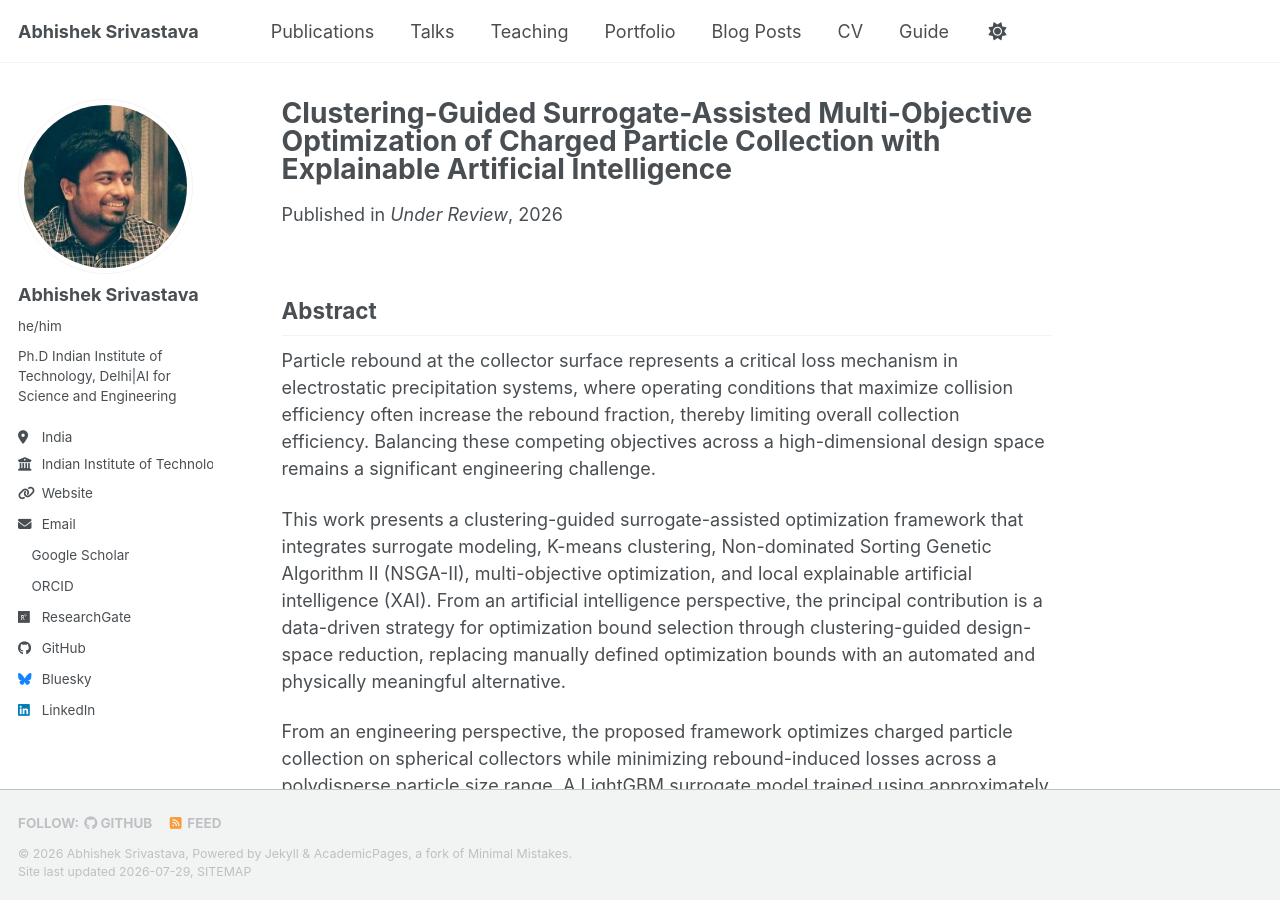
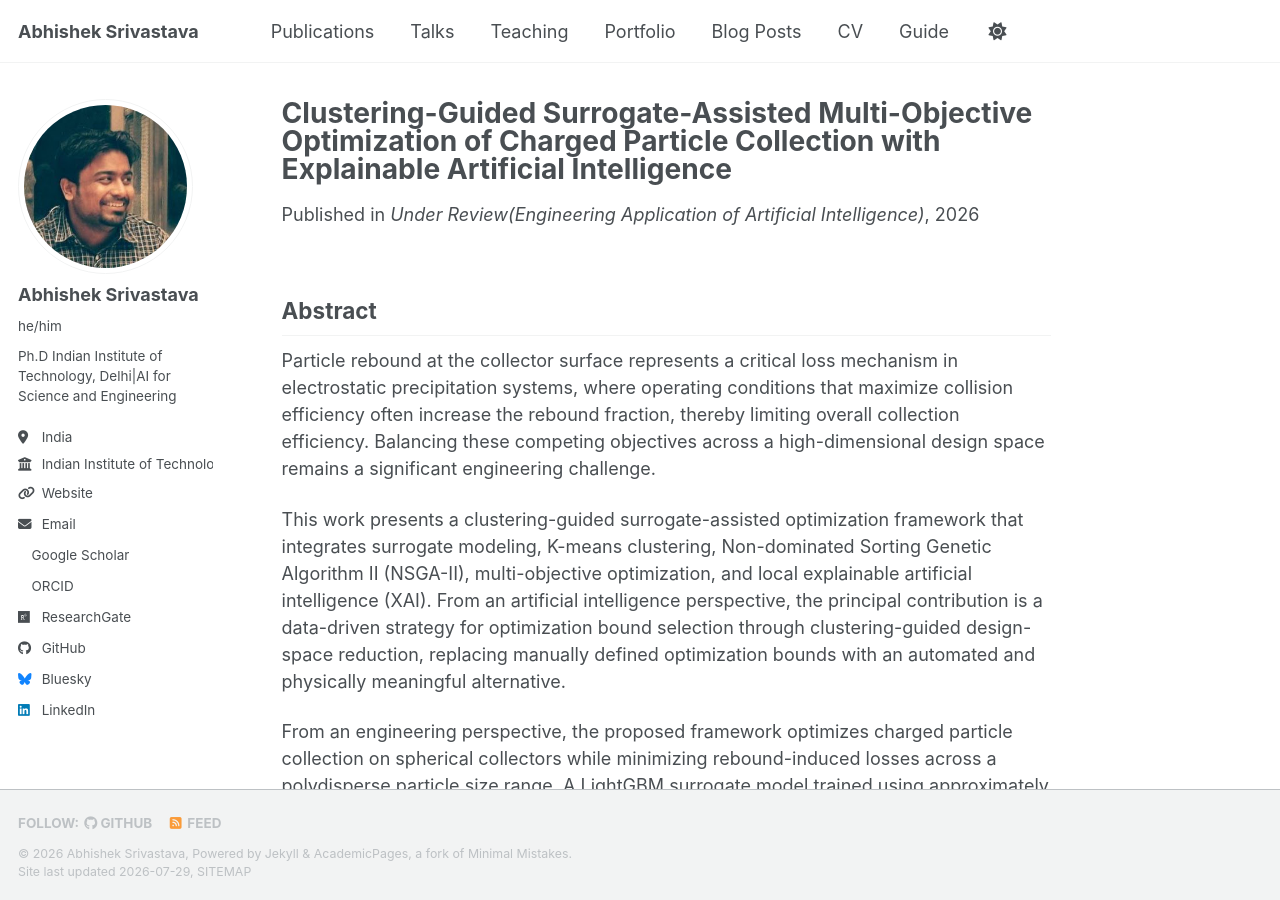
Before and after one commit to abhiresearch24/abhiresearch24.github.io, a Jekyll site: the page built from _publications/2026-05-16-eaai.md, in a window 1280 px wide and 900 px high. Built offline with Jekyll 4.4.1, drawn with Linux system fonts in a browser that asks for light colours; a style sheet for code colours, icons or effects is not loaded.

Commit message:
Update venue details for publication entry

```diff
--- a/_publications/2026-05-16-eaai.md
+++ b/_publications/2026-05-16-eaai.md
@@ -4,7 +4,7 @@ collection: publications
 category: manuscripts
 permalink: /publication/eaai-2026
 date: 2026-05-16
-venue: "Under Review"
+venue: "Under Review(Engineering Application of Artificial Intelligence)"
 authors: "Abhishek Srivastava, Sagar Kandpal, Bahni Ray, Mayank Kumar, Debabrata Dasgupta"
 paperurl: ""
 doi: ""
```
